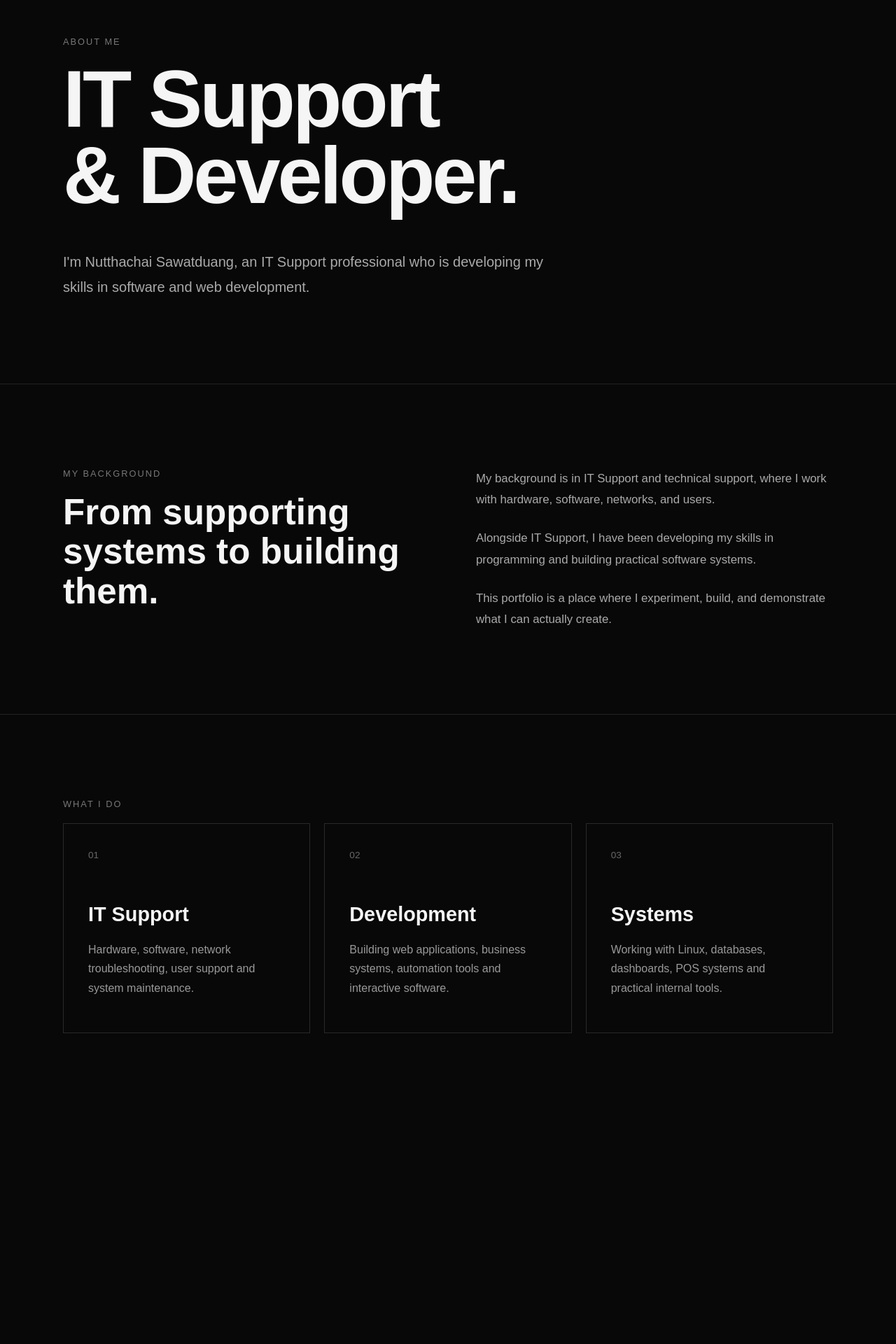
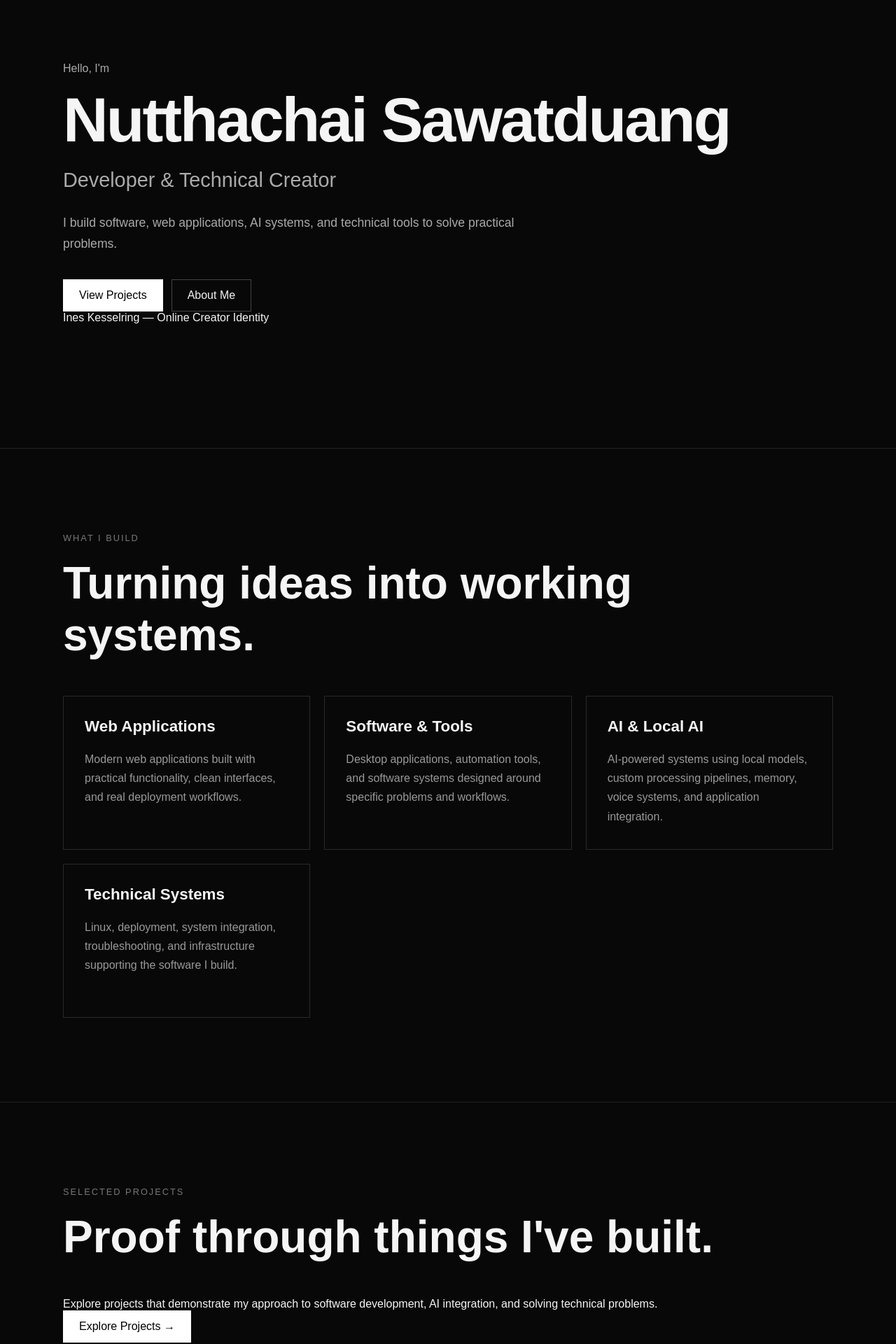
Before and after one commit to minuaftw-cyber/developer-portfolio, a Next.js app: page /about in a window 1280 px wide. Shown: the part 160-2080 px from the top of the page at 70% size. Before the commit the page ends 1756 px from the top, so only its background shows below. Built offline with nearby package versions, Linux system fonts and the light colour scheme.

Commit message:
Refine home and about pages

```diff
--- a/app/about/page.tsx
+++ b/app/about/page.tsx
@@ -1,78 +1,140 @@
-export default function AboutPage() {
+export default function Home() {
   return (
-    <main className="about-page">
-      <section className="about-hero">
-        <div className="section-container">
-          <p className="section-label">ABOUT ME</p>
+    <main>
+      {/* Hero */}
+      <section className="hero">
+        <div className="hero-content">
+          <p className="hero-intro">Hello, I&apos;m</p>
 
-          <h1>
-            IT Support
-            <br />
-            & Developer.
-          </h1>
+          <h1>Nutthachai Sawatduang</h1>
 
-          <p className="about-intro">
-            I'm Nutthachai Sawatduang, an IT Support professional
-            who is developing my skills in software and web development.
+          <h2>Developer &amp; Technical Creator</h2>
+
+          <p className="hero-description">
+            I build software, web applications, AI systems,
+            and technical tools to solve practical problems.
+          </p>
+
+          <div className="hero-buttons">
+            <a href="/projects" className="btn btn-primary">
+              View Projects
+            </a>
+
+            <a href="/about" className="btn btn-secondary">
+              About Me
+            </a>
+          </div>
+
+          <p className="hero-identity">
+            Ines Kesselring — Online Creator Identity
           </p>
         </div>
       </section>
 
-      <section className="about-story">
-        <div className="section-container about-story-grid">
-          <div>
-            <p className="section-label">MY BACKGROUND</p>
-            <h2>From supporting systems to building them.</h2>
-          </div>
+      {/* What I Build */}
+      <section className="build-section">
+        <div className="section-container">
+          <p className="section-label">WHAT I BUILD</p>
 
-          <div className="about-text">
-            <p>
-              My background is in IT Support and technical support,
-              where I work with hardware, software, networks, and users.
-            </p>
+          <h2>Turning ideas into working systems.</h2>
 
-            <p>
-              Alongside IT Support, I have been developing my skills
-              in programming and building practical software systems.
-            </p>
+          <div className="build-grid">
+            <article className="build-card">
+              <h3>Web Applications</h3>
 
-            <p>
-              This portfolio is a place where I experiment, build,
-              and demonstrate what I can actually create.
-            </p>
+              <p>
+                Modern web applications built with
+                practical functionality, clean interfaces,
+                and real deployment workflows.
+              </p>
+            </article>
+
+            <article className="build-card">
+              <h3>Software &amp; Tools</h3>
+
+              <p>
+                Desktop applications, automation tools,
+                and software systems designed around
+                specific problems and workflows.
+              </p>
+            </article>
+
+            <article className="build-card">
+              <h3>AI &amp; Local AI</h3>
+
+              <p>
+                AI-powered systems using local models,
+                custom processing pipelines, memory,
+                voice systems, and application integration.
+              </p>
+            </article>
+
+            <article className="build-card">
+              <h3>Technical Systems</h3>
+
+              <p>
+                Linux, deployment, system integration,
+                troubleshooting, and infrastructure
+                supporting the software I build.
+              </p>
+            </article>
           </div>
         </div>
       </section>
 
-      <section className="about-skills">
+      {/* Selected Projects */}
+      <section className="projects-preview">
         <div className="section-container">
-          <p className="section-label">WHAT I DO</p>
+          <p className="section-label">SELECTED PROJECTS</p>
 
-          <div className="about-skill-grid">
-            <article className="about-skill-card">
-              <span>01</span>
-              <h2>IT Support</h2>
+          <h2>Proof through things I&apos;ve built.</h2>
+
+          <p>
+            Explore projects that demonstrate my approach
+            to software development, AI integration,
+            and solving technical problems.
+          </p>
+
+          <div className="hero-buttons">
+            <a href="/projects" className="btn btn-primary">
+              Explore Projects →
+            </a>
+          </div>
+        </div>
+      </section>
+
+      {/* Technical Focus */}
+      <section className="build-section">
+        <div className="section-container">
+          <p className="section-label">TECHNICAL FOCUS</p>
+
+          <h2>Tools I use to turn ideas into systems.</h2>
+
+          <div className="build-grid">
+            <article className="build-card">
+              <h3>Development</h3>
+
               <p>
-                Hardware, software, network troubleshooting,
-                user support and system maintenance.
+                Python · TypeScript · JavaScript · React ·
+                Next.js · HTML · CSS
               </p>
             </article>
 
-            <article className="about-skill-card">
-              <span>02</span>
-              <h2>Development</h2>
+            <article className="build-card">
+              <h3>AI &amp; Automation</h3>
+
               <p>
-                Building web applications, business systems,
-                automation tools and interactive software.
+                Ollama · Local LLM · AI integration ·
+                automation · audio processing
               </p>
             </article>
 
-            <article className="about-skill-card">
-              <span>03</span>
-              <h2>Systems</h2>
+            <article className="build-card">
+              <h3>Systems</h3>
+
               <p>
-                Working with Linux, databases, dashboards,
-                POS systems and practical internal tools.
+                Linux · Git · GitHub · Docker ·
+                deployment · system troubleshooting
               </p>
             </article>
           </div>
```
Also changed, not shown: app/page.tsx (+88 -19 lines).
